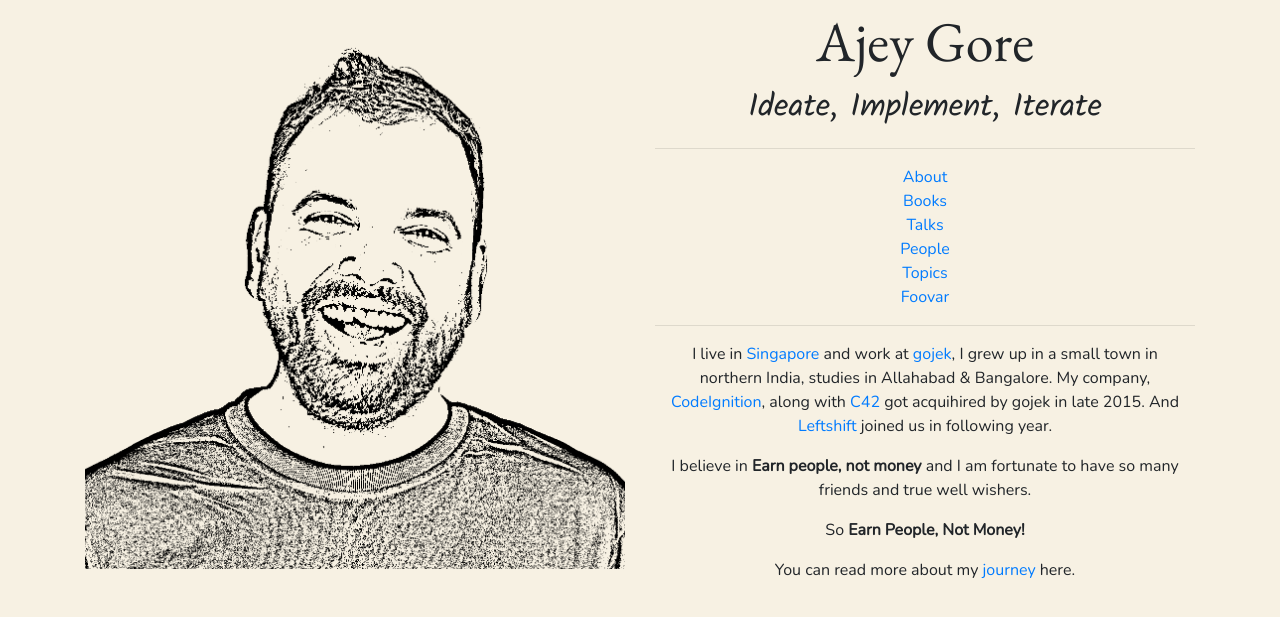
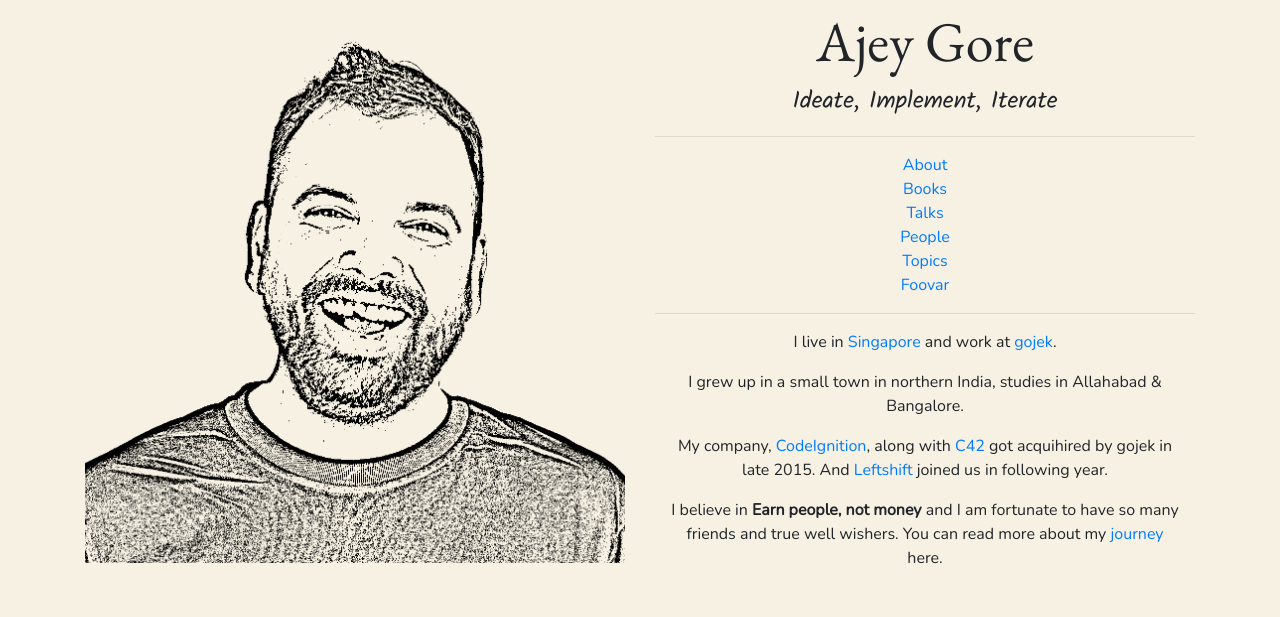
Before and after one commit to ajeygore/ajeygore.github.com, a Jekyll site: the page built from index.md, in a window 1280 px wide. Shown: the top 617 px of the page. Built offline with Jekyll 4.4.1, drawn with Linux system fonts in a browser that asks for light colours.

Commit message:
[ajey] font

```diff
--- a/assets/css/override.css
+++ b/assets/css/override.css
@@ -16,7 +16,7 @@
 
 .slogan {
   font-family: 'Kalam', serif;
-  font-size: 24pt;
+  font-size: 18pt;
 }
 .slogan-small {
   font-family: 'Kalam', serif;
--- a/index.md
+++ b/index.md
@@ -5,11 +5,10 @@ leadingpath: ./
 permalink: /
 ---
 
-I live in [Singapore](https://en.wikipedia.org/wiki/Singapore) and work at [gojek](https://gojek.com), I grew up in a small town in northern India, studies in Allahabad & Bangalore.
+I live in [Singapore](https://en.wikipedia.org/wiki/Singapore) and work at [gojek](https://gojek.com).
+
+I grew up in a small town in northern India, studies in Allahabad & Bangalore.
+
 My company, [CodeIgnition](https://twitter.com/codeignition), along with [C42](https://twitter.com/c42engineering) got acquihired by gojek in late 2015. And [Leftshift](https://twitter.com/leftshifters) joined us in following year.
 
-I believe in **Earn people, not money** and I am fortunate to have so many friends and true well wishers.
-
-So **Earn People, Not Money!**
-
-You can read more about my [journey]({% link journey.md %}) here.
+I believe in **Earn people, not money** and I am fortunate to have so many friends and true well wishers.  You can read more about my [journey]({% link journey.md %}) here.
```
Also changed, not shown: 1 other file.
